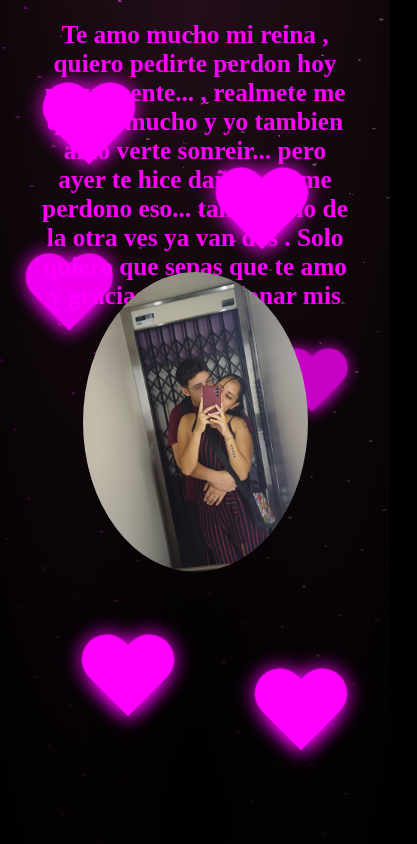
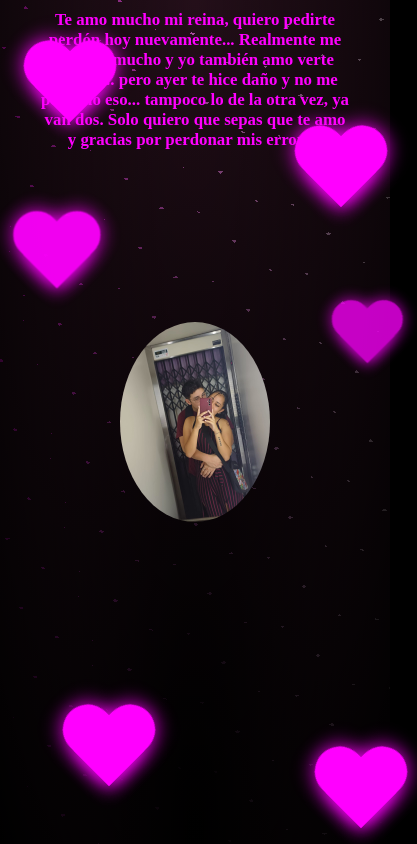
Before and after one commit to Lucas20034/RealmentePerdonAmor, a plain HTML site: page index.html in a window 390 px wide. Shown: the whole page, 417 px wide, since content can reach past the window. Drawn offline with Linux system fonts and the light colour scheme; files whose address does not match are found by name.

Commit message:
Update and rename floresamarillas.html to index.html

```diff
--- a/floresamarillas.html
+++ b/index.html
@@ -19,7 +19,8 @@
         --heart-color: #ff00ff;
       }
 
-      html, body {
+      html,
+      body {
         overflow: hidden;
         height: 100%;
         margin: 0;
@@ -139,7 +140,8 @@
       }
 
       @keyframes beat {
-        0%, 100% {
+        0%,
+        100% {
           transform: scale(1);
         }
         50% {
@@ -157,7 +159,6 @@
           opacity: 1;
         }
       }
-
 
       .heart-1 {
         top: 10%;
@@ -207,7 +208,6 @@
         animation-delay: 3s;
       }
 
-
       .image-container {
         position: absolute;
         top: 50%;
@@ -227,17 +227,70 @@
         border-radius: 50%;
         animation: fadeIn 3s ease-in-out forwards;
       }
+
+      /* Media Queries para hacerlo responsive */
+      @media (max-width: 768px) {
+        .titulo {
+          font-size: 2vh;
+          top: 10px;
+        }
+
+        .image-container {
+          width: 200px;
+          height: 200px;
+        }
+
+        .heart-1,
+        .heart-2,
+        .heart-3,
+        .heart-4,
+        .heart-5,
+        .heart-6 {
+          width: 60px;
+          height: 54px;
+        }
+
+        .heart-1 {
+          top: 5%;
+          left: 5%;
+        }
+
+        .heart-2 {
+          top: 15%;
+          right: 10%;
+        }
+
+        .heart-3 {
+          bottom: 10%;
+          left: 15%;
+        }
+
+        .heart-4 {
+          bottom: 5%;
+          right: 5%;
+        }
+
+        .heart-5 {
+          top: 25%;
+          left: 2%;
+        }
+
+        .heart-6 {
+          top: 35%;
+          right: 2%;
+        }
+      }
     </style>
   </head>
   <body>
     <h1 class="titulo">
-      Te amo mucho mi reina , quiero pedirte perdon hoy nuevamente... , realmete me queres mucho y yo tambien
-      amo verte sonreir... pero ayer te hice daño y no me perdono eso... tampoco lo de la otra ves ya van dos .
-      Solo quiero que sepas que te amo y gracias por perdonar mis errores. <br>
+      Te amo mucho mi reina, quiero pedirte perdón hoy nuevamente... Realmente me
+      quieres mucho y yo también amo verte sonreír... pero ayer te hice daño y no
+      me perdono eso... tampoco lo de la otra vez, ya van dos. Solo quiero que
+      sepas que te amo y gracias por perdonar mis errores. <br />
     </h1>
     <div class="night"></div>
     <div class="heart-container">
-      <!-- pruebo si quedan bien -->
       <div class="heart heart-1"></div>
       <div class="heart heart-2"></div>
       <div class="heart heart-3"></div>
@@ -247,7 +300,7 @@
     </div>
 
     <div class="image-container">
-      <img src="C:\Users\lucas\Downloads\flor para el amor/Novios.jpeg" alt="Novios" />
+      <img src="Novios.jpeg" alt="Novios" />
     </div>
   </body>
 </html>
```
